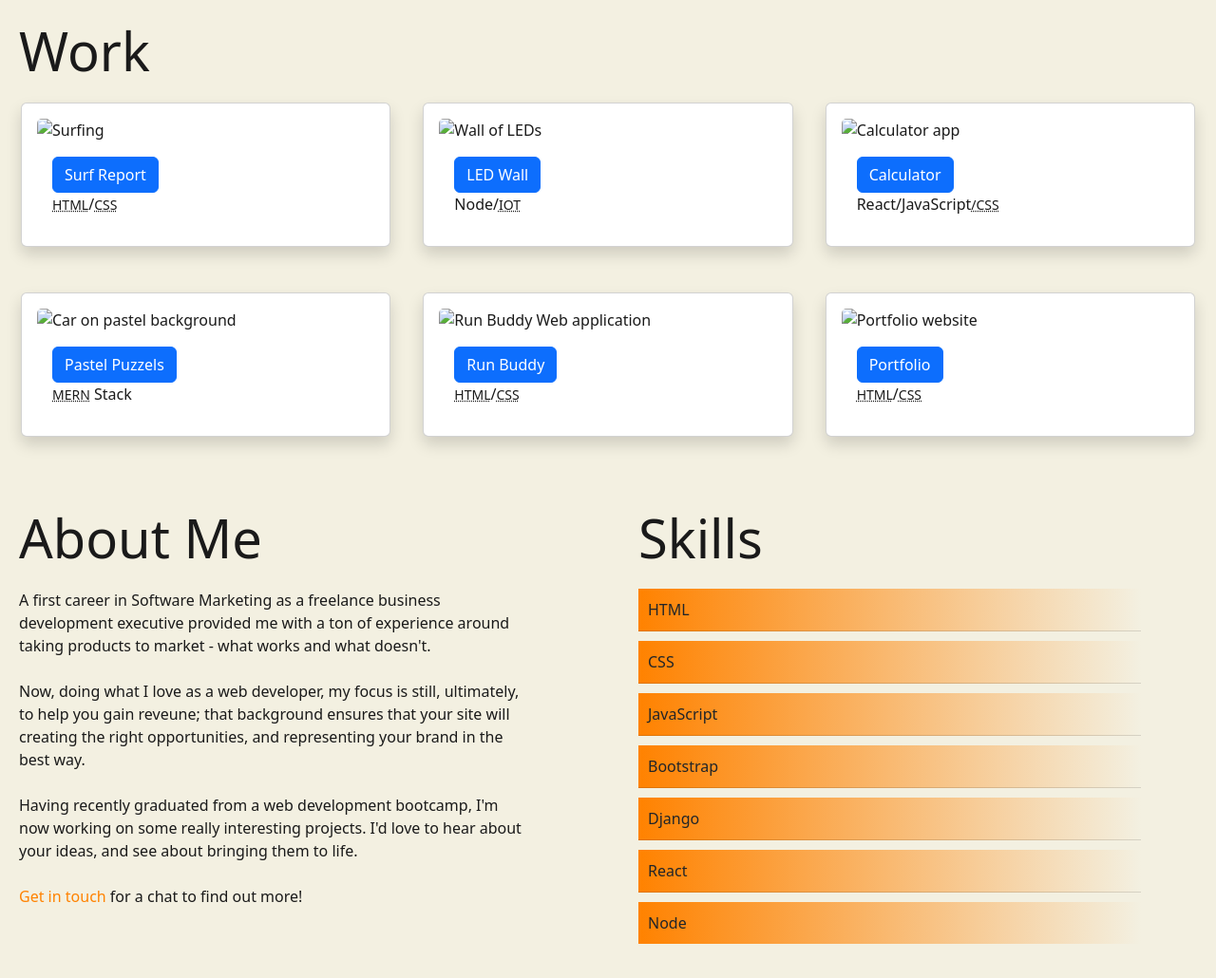
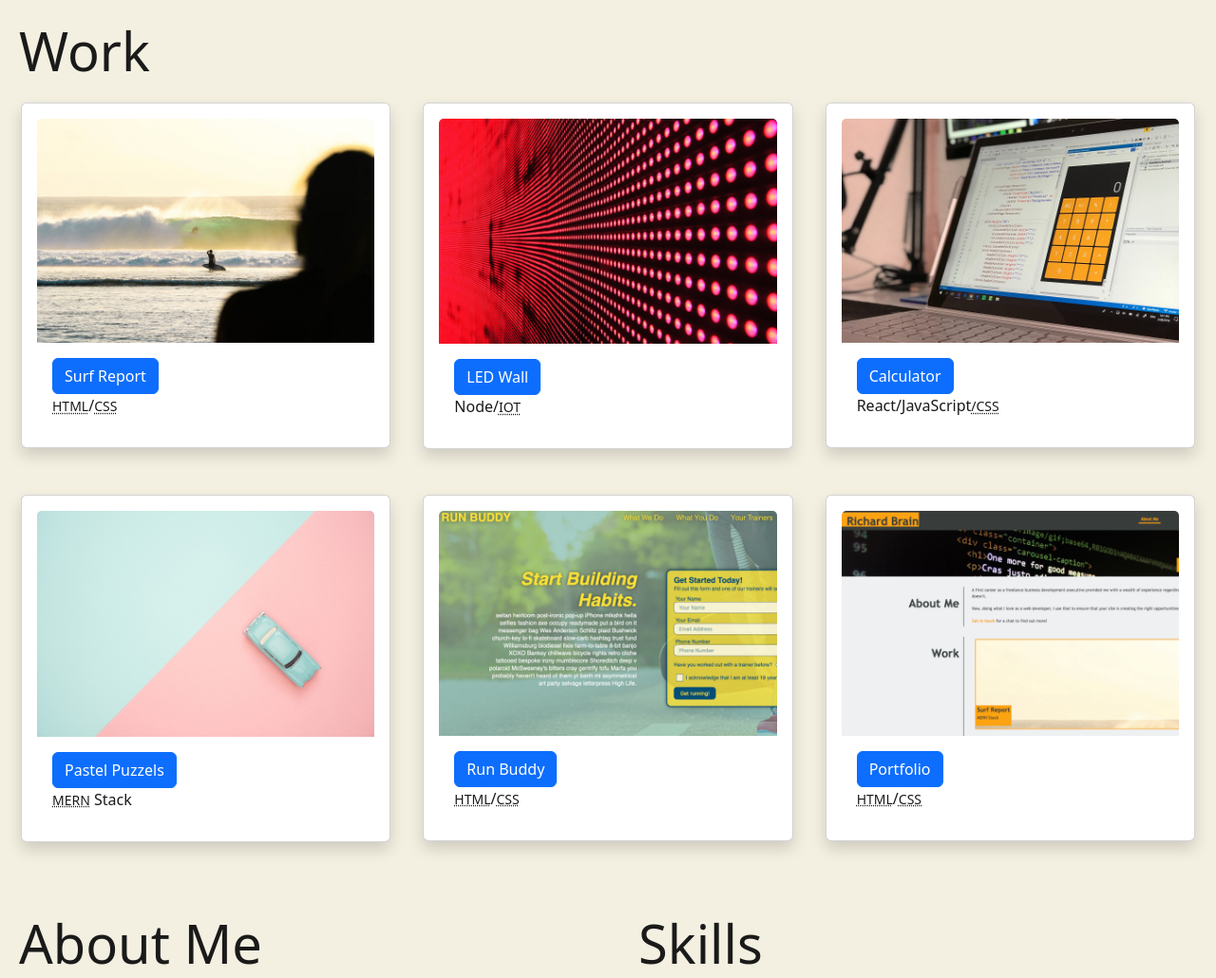
Before and after one commit to RGBrain/Bootstrap-Portfolio, a plain HTML site: page index.html in a window 1280 px wide. Shown: the part 1340-2370 px from the top of the page at 95% size. Drawn offline with nearby package versions, Linux system fonts and the light colour scheme; the site is published under a folder, as on GitHub Pages, so addresses that start at the root find nothing.

Commit message:
correct img paths

```diff
--- a/css/style.css
+++ b/css/style.css
@@ -38,7 +38,7 @@ h1 {
 /* Jumbotron */
 .jumbotron {
     height: 600px;
-    background-image: url(/images/i-recommend.png);
+    background-image: url(../images/i-recommend.png);
     background-size: cover;
     background-position: center;
     position: relative;
--- a/index.html
+++ b/index.html
@@ -57,7 +57,7 @@
       <div class="row card-area">
         <div class="col-sm-12 col-md-6 col-lg-4">
           <div class="card shadow p-3 mb-5 bg-white rounded">
-            <img class="card-img-top" src="/images/02-portfolio-4.jpg" alt="Surfing">
+            <img class="card-img-top" src="images/02-portfolio-4.jpg" alt="Surfing">
             <div class="card-body">
               <a href="#" class="btn btn-primary">Surf Report</a>
               <p class="card-text"><abbr title="HyperText Markup Language" class="initialism">HTML</abbr>/<abbr title="Cascading Style Sheets" class="initialism">CSS</abbr></p>
@@ -66,7 +66,7 @@
         </div>
         <div class="col-sm-12 col-md-6 col-lg-4">
           <div class="card shadow p-3 mb-5 bg-white rounded">
-            <img class="card-img-top" src="/images/02-portfolio-1.jpg" alt="Wall of LEDs">
+            <img class="card-img-top" src="images/02-portfolio-1.jpg" alt="Wall of LEDs">
             <div class="card-body">
               <a href="#" class="btn btn-primary">LED Wall</a>
               <p class="card-text">Node/<abbr title="Internet of Things" class="initialism">IoT</abbr></p>
@@ -75,7 +75,7 @@
         </div>
         <div class="col-sm-12 col-md-6 col-lg-4 ">
           <div class="card shadow p-3 mb-5 bg-white rounded">
-            <img class="card-img-top" src="/images/02-portfolio-2.jpg" alt="Calculator app">
+            <img class="card-img-top" src="images/02-portfolio-2.jpg" alt="Calculator app">
             <div class="card-body">
               <a href="#" class="btn btn-primary">Calculator</a>
               <p class="card-text">React/JavaScript<abbr title="Cascading Style Sheets" class="initialism">/CSS</abbr></p>
@@ -84,7 +84,7 @@
         </div>
         <div class="col-sm-12 col-md-6 col-lg-4">
           <div class="card shadow p-3 mb-5 bg-white rounded">
-            <img class="card-img-top" src="/images/02-portfolio-3.jpg" alt="Car on pastel background">
+            <img class="card-img-top" src="images/02-portfolio-3.jpg" alt="Car on pastel background">
             <div class="card-body">
               <a href="#" class="btn btn-primary">Pastel Puzzels</a>
               <p class="card-text"><abbr title="MongoDB, Express, React, Node" class="initialism">MERN</abbr> Stack</p>
@@ -93,7 +93,7 @@
         </div>
         <div class="col-sm-12 col-md-6 col-lg-4">
           <div class="card shadow p-3 mb-5 bg-white rounded">
-            <img class="card-img-top" src="/images/02-run-buddy.jpg" alt="Run Buddy Web application">
+            <img class="card-img-top" src="images/02-run-buddy.jpg" alt="Run Buddy Web application">
             <div class="card-body">
               <a href="#" class="btn btn-primary">Run Buddy</a>
               <p class="card-text"><abbr title="HyperText Markup Language" class="initialism">HTML</abbr>/<abbr title="Cascading Style Sheets" class="initialism">CSS</abbr></p>
@@ -102,7 +102,7 @@
         </div>
         <div class="col-sm-12 col-md-6 col-lg-4">
           <div class="card shadow p-3 mb-5 bg-white rounded">
-            <img class="card-img-top" src="/images/portfolio.png" alt="Portfolio website">
+            <img class="card-img-top" src="images/portfolio.png" alt="Portfolio website">
             <div class="card-body">
               <a href="#" class="btn btn-primary">Portfolio</a>
               <p class="card-text"><abbr title="HyperText Markup Language" class="initialism">HTML</abbr>/<abbr title="Cascading Style Sheets" class="initialism">CSS</abbr></p>
```
